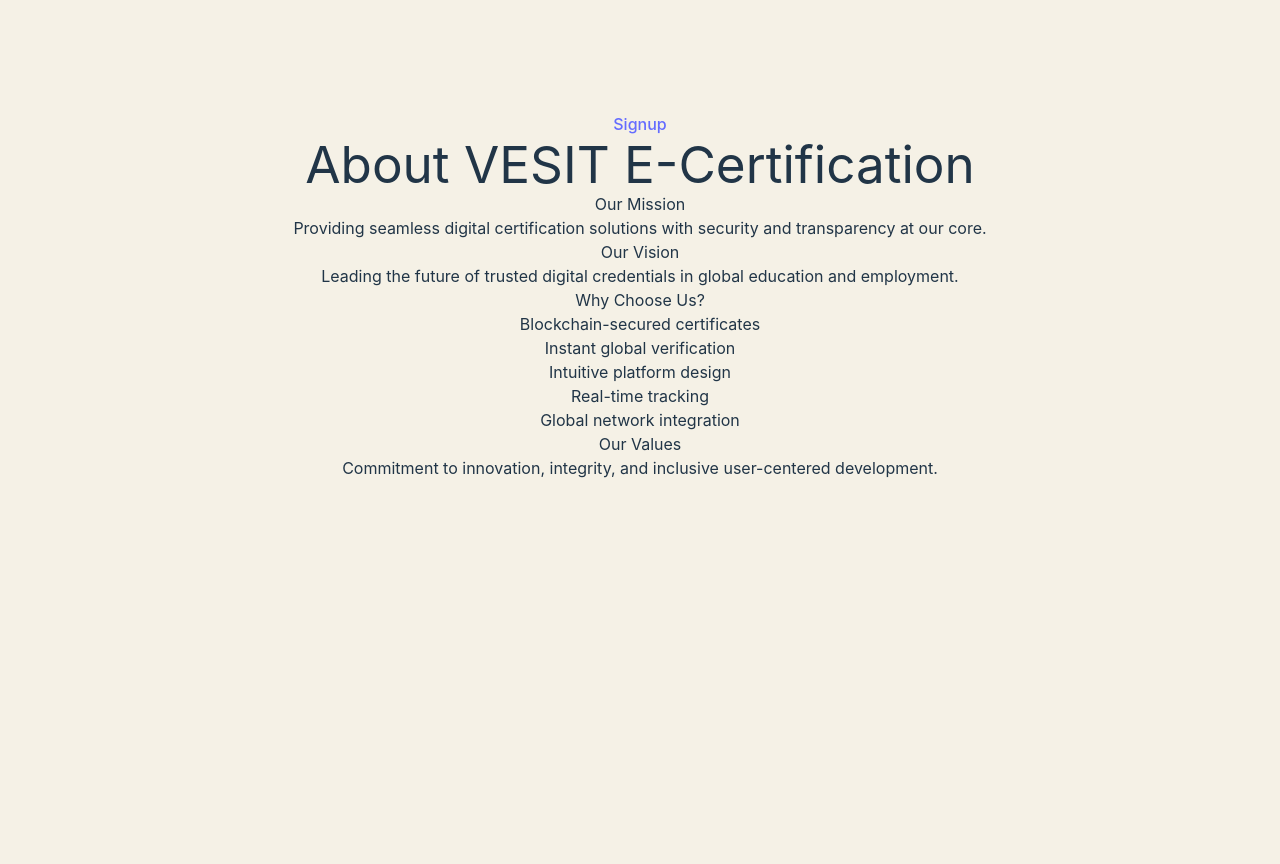
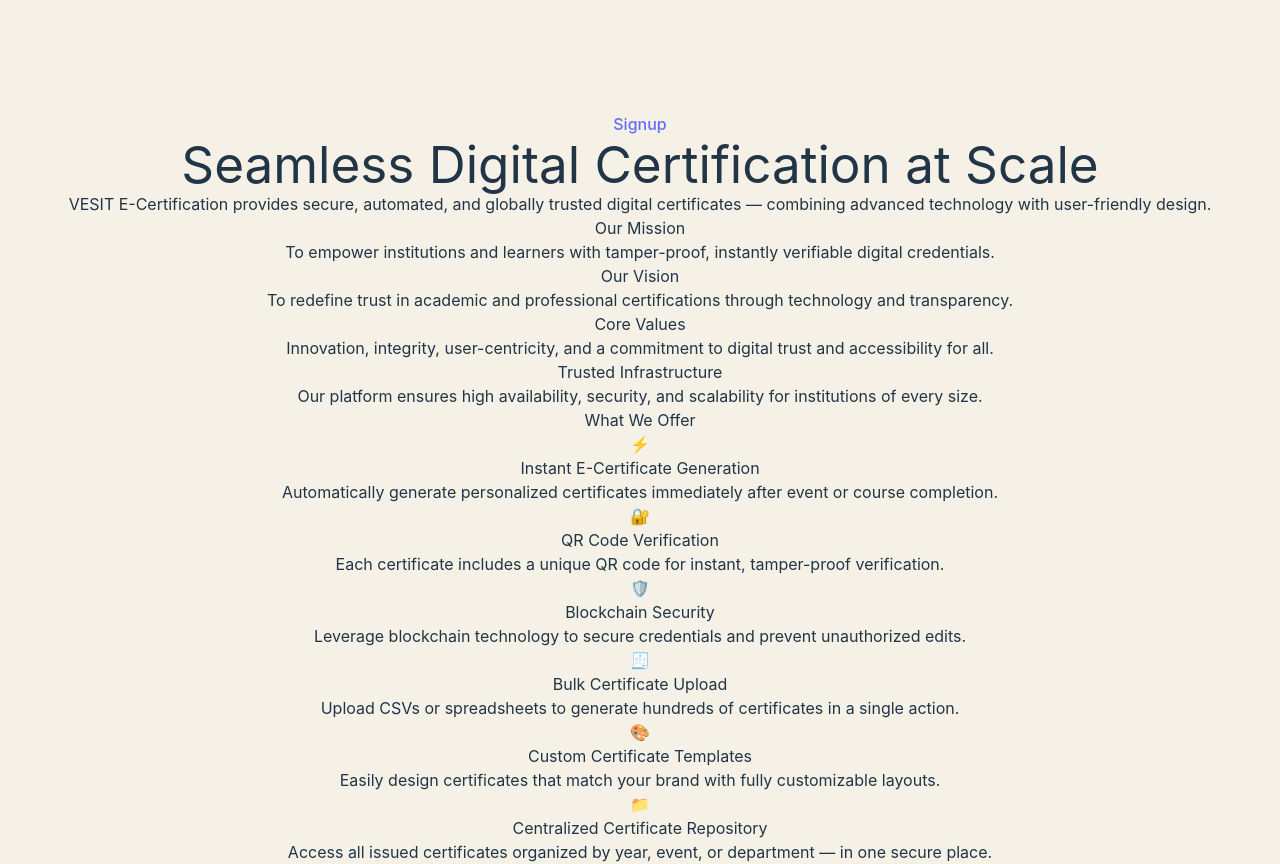
Before and after one commit to Shray0611/VES_FRONTEND_FINAL, a React (Vite) app in the folder Frontend/: page /about in a window 1280 px wide. Shown: the part 2520-3384 px from the top of the page. Before the commit the page ends 3000 px from the top, so only its background shows below. Built offline with nearby package versions, Linux system fonts and the light colour scheme.

Commit message:
Update AboutUs and id issue

```diff
--- a/Frontend/src/components/pages/AboutUs.jsx
+++ b/Frontend/src/components/pages/AboutUs.jsx
@@ -5,38 +5,46 @@
   return (
     <>
       <Navbar />
-      <div className="min-h-screen bg-[#faf8f5] py-12 px-4">
-        <div className="max-w-4xl mx-auto">
-          <h1 className="text-4xl font-light text-[#2d3748] text-center mb-8">
-            About VESIT E-Certification
+      <div className="min-h-screen bg-gradient-to-br from-[#f9f3e8] to-[#f1d5a4] text-gray-900 py-16 px-6">
+        {/* Hero */}
+        <div className="max-w-6xl mx-auto text-center mb-20">
+          <h1 className="text-5xl font-extrabold drop-shadow-xl mb-4 text-gray-900">
+            Seamless Digital Certification at Scale
           </h1>
+          <p className="text-lg text-gray-800 max-w-2xl mx-auto">
+            VESIT E-Certification provides secure, automated, and globally trusted digital certificates — combining advanced technology with user-friendly design.
+          </p>
+        </div>
 
-          <div className="space-y-10">
-            <Section title="Our Mission">
-              Providing seamless digital certification solutions with security
-              and transparency at our core.
-            </Section>
+        {/* Mission, Vision, Values */}
+        <div className="grid lg:grid-cols-2 gap-12 max-w-6xl mx-auto mb-20">
+          <GlassCard
+            title="Our Mission"
+            content="To empower institutions and learners with tamper-proof, instantly verifiable digital credentials."
+          />
+          <GlassCard
+            title="Our Vision"
+            content="To redefine trust in academic and professional certifications through technology and transparency."
+          />
+          <GlassCard
+            title="Core Values"
+            content="Innovation, integrity, user-centricity, and a commitment to digital trust and accessibility for all."
+          />
+          <GlassCard
+            title="Trusted Infrastructure"
+            content="Our platform ensures high availability, security, and scalability for institutions of every size."
+          />
+        </div>
 
-            <Section title="Our Vision">
-              Leading the future of trusted digital credentials in global
-              education and employment.
-            </Section>
-
-            <Section
-              title="Why Choose Us?"
-              list={[
-                "Blockchain-secured certificates",
-                "Instant global verification",
-                "Intuitive platform design",
-                "Real-time tracking",
-                "Global network integration",
-              ]}
-            />
-
-            <Section title="Our Values">
-              Commitment to innovation, integrity, and inclusive user-centered
-              development.
-            </Section>
+        {/* Features Section */}
+        <div className="max-w-7xl mx-auto">
+          <h2 className="text-4xl font-bold text-center mb-14 text-gray-900">
+            What We Offer
+          </h2>
+          <div className="grid md:grid-cols-2 lg:grid-cols-3 gap-10">
+            {features.map((feature, i) => (
+              <FeatureCard key={i} {...feature} />
+            ))}
           </div>
         </div>
       </div>
@@ -44,19 +52,59 @@
   );
 };
 
-const Section = ({ title, children, list }) => (
-  <div className="bg-white p-8 rounded-2xl shadow-sm border border-[#edf2f7]">
-    <h2 className="text-2xl font-normal text-[#2d3748] mb-4">{title}</h2>
-    {list ? (
-      <ul className="list-disc pl-6 space-y-3 text-[#4a5568]">
-        {list.map((item, i) => (
-          <li key={i}>{item}</li>
-        ))}
-      </ul>
-    ) : (
-      <p className="text-[#4a5568] leading-relaxed">{children}</p>
-    )}
+const GlassCard = ({ title, content }) => (
+  <div className="bg-white/40 backdrop-blur-md rounded-3xl p-8 shadow-xl border border-white/30 hover:scale-105 transition-transform duration-300">
+    <h3 className="text-2xl font-semibold text-gray-900 mb-3">{title}</h3>
+    <p className="text-gray-700">{content}</p>
   </div>
 );
 
+const FeatureCard = ({ icon, title, description }) => (
+  <div className="relative group bg-white/60 text-gray-900 p-6 rounded-3xl shadow-xl border border-white/30 hover:scale-105 transition-transform duration-300">
+    <div className="text-5xl mb-4 drop-shadow-md">{icon}</div>
+    <h4 className="text-xl font-bold mb-2">{title}</h4>
+    <p className="text-gray-700">{description}</p>
+    <div className="absolute -top-4 -right-4 bg-white/40 w-10 h-10 rounded-full blur-xl opacity-30 group-hover:opacity-60 transition-all duration-300"></div>
+  </div>
+);
+
+const features = [
+  {
+    title: "Instant E-Certificate Generation",
+    description:
+      "Automatically generate personalized certificates immediately after event or course completion.",
+    icon: "⚡",
+  },
+  {
+    title: "QR Code Verification",
+    description:
+      "Each certificate includes a unique QR code for instant, tamper-proof verification.",
+    icon: "🔐",
+  },
+  {
+    title: "Blockchain Security",
+    description:
+      "Leverage blockchain technology to secure credentials and prevent unauthorized edits.",
+    icon: "🛡️",
+  },
+  {
+    title: "Bulk Certificate Upload",
+    description:
+      "Upload CSVs or spreadsheets to generate hundreds of certificates in a single action.",
+    icon: "🧾",
+  },
+  {
+    title: "Custom Certificate Templates",
+    description:
+      "Easily design certificates that match your brand with fully customizable layouts.",
+    icon: "🎨",
+  },
+  {
+    title: "Centralized Certificate Repository",
+    description:
+      "Access all issued certificates organized by year, event, or department — in one secure place.",
+    icon: "📁",
+  },
+];
+
 export default AboutUs;
--- a/Frontend/src/components/user/UserHome.jsx
+++ b/Frontend/src/components/user/UserHome.jsx
@@ -144,7 +144,7 @@
       // Get the certificate details to use in filename
       const cert = certificates.find((c) => c._id === certificateId);
       const eventName = cert?.studentData?.eventName || "certificate";
-      const filename = `${eventName}-${certificateId}.png`;
+      const filename = `${eventName}.png`;
 
       saveAs(response.data, filename);
     } catch (error) {
```
